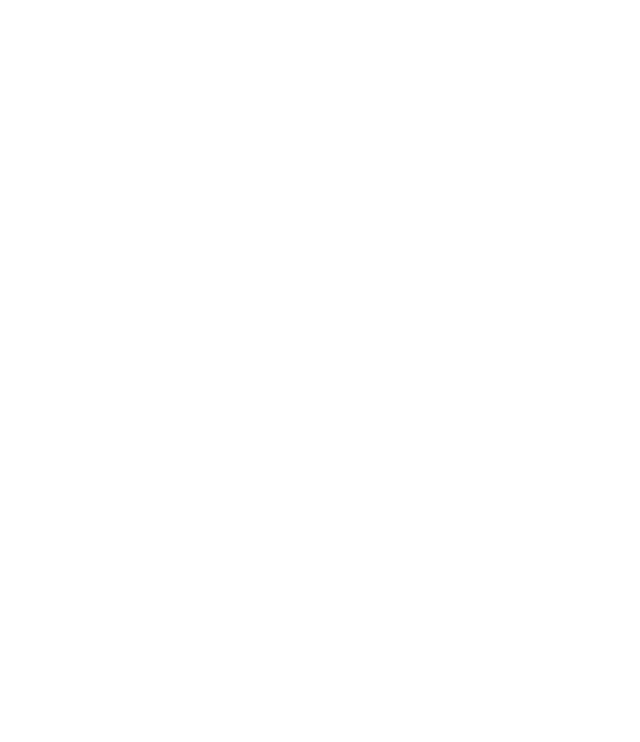
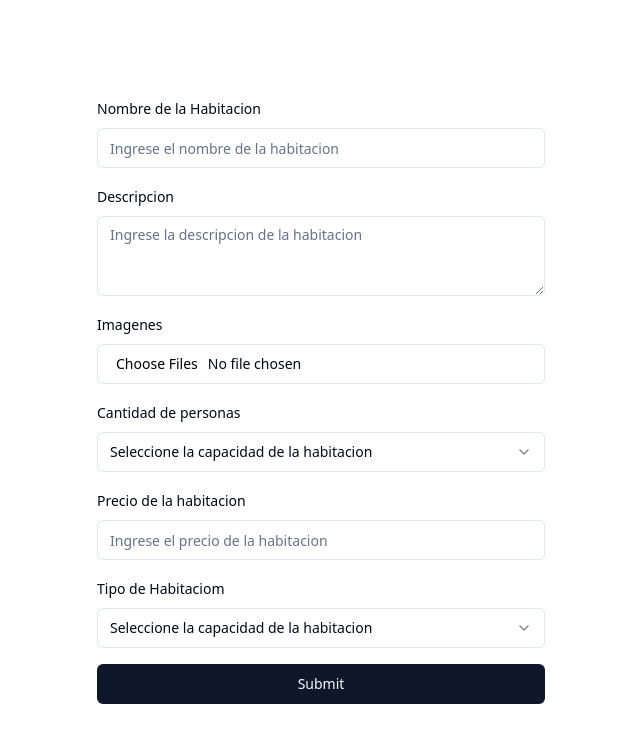
Before and after one commit to JhosepTM/babels-frontend, a React (Vite) app: page /prueba in a window 1280 px wide. Before the commit this address had no page. Shown: the top 742 px of the page, without its empty margins (319-959 px from the left). Built offline with nearby package versions, Linux system fonts and the light colour scheme.

Commit message:
Realizando cambios en la pantalla de registro de habitaciones

```diff
--- a/src/App.tsx
+++ b/src/App.tsx
@@ -11,6 +11,7 @@
 import { jwtDecode } from "jwt-decode";
 import { CustomJwtPayload } from "./entities/customJwtPayload";
 import ErrorPage from "./pages/utils/ErrorPage";
+import RegisterRoomPage from "./pages/FormRoomPage/RegisterRoomPage";
 
 function App() {
   const [isAuthenticated, setIsAuthenticated] = useState(false);
@@ -52,6 +53,7 @@
           <Route path="*" element={<ErrorPage />} />
         )}
         <Route path="/reservas" element={<BookingPage />} />
+        <Route path="/prueba" element={<RegisterRoomPage />} />
       </Routes>
     </Router>
   );
--- a/src/pages/FormRoomPage/FormPage.tsx
+++ b/src/pages/FormRoomPage/FormPage.tsx
@@ -14,6 +14,8 @@
   SelectValue,
 } from "@/components/ui/select";
 import { Textarea } from "@/components/ui/textarea";
+import { Description } from "@radix-ui/react-dialog";
+import { getAuthToken } from "@/services/Login/tokenService";
 
 export const FormPage = () => {
   const [name, setName] = useState("");
@@ -26,6 +28,7 @@
   const [selectedValue, setSelectedValue] = useState("");
   const [price, setPrice] = useState("");
   const [priceError, setPriceError] = useState("");
+  const [capacity, setCapacity] = useState("");
 
   const handleChange = (event: { target: { value: string } }) => {
     setName(event.target.value);
@@ -64,7 +67,11 @@
     setPrice(onlyNumbersAndCurrency);
   };
 
-  const handleRegister = () => {
+  const handleSelectCapacity = (e: SetStateAction<string>) => {
+    setCapacity(e);
+  };
+
+  const handleRegister = async () => {
     console.log(selectedValue);
 
     if (name.trim() === "") {
@@ -105,9 +112,27 @@
       setPriceError("");
     }
 
-    // Aquí puedes agregar más validaciones si es necesario
+    const newRoom = {
+      nameRoom: name,
+      description: Description,
+      state: "Disponible",
+      capacity: capacity,
+      price: price,
+      roomType: selectedValue,
+      hotel_Id: "4",
+    };
+    console.log(newRoom);
 
-    // Lógica para enviar el formulario si todas las validaciones son exitosas
+    try {
+      await fetch("http://localhost:8081/v1/rooms", {
+        method: "POST",
+        headers: {
+          "content-type": "application/json",
+          Authorization: "Bearer" + getAuthToken(),
+        },
+        body: JSON.stringify({ newRoom }),
+      });
+    } catch {}
   };
 
   return (
@@ -194,7 +219,7 @@
 
         <div className="w-full max-w-sm items-center gap-1.5 mt-2">
           <Label className="text-xl">Cantidad</Label>
-          <Select>
+          <Select onValueChange={handleSelectCapacity}>
             <SelectTrigger className="w-[280px] border-b border-gray-500 bg-transparent focus:outline-none">
               <SelectValue placeholder="Seleccionar" />
             </SelectTrigger>
@@ -203,12 +228,12 @@
                 <SelectLabel>
                   Capacidad de personas en la habitacion
                 </SelectLabel>
-                <SelectItem value="one">1 persona</SelectItem>
-                <SelectItem value="two">2 personas</SelectItem>
-                <SelectItem value="three">3 personas</SelectItem>
-                <SelectItem value="four">4 personas</SelectItem>
-                <SelectItem value="five">5 personas</SelectItem>
-                <SelectItem value="six">6 personas</SelectItem>
+                <SelectItem value="1">1 persona</SelectItem>
+                <SelectItem value="2">2 personas</SelectItem>
+                <SelectItem value="3">3 personas</SelectItem>
+                <SelectItem value="4">4 personas</SelectItem>
+                <SelectItem value="5">5 personas</SelectItem>
+                <SelectItem value="6">6 personas</SelectItem>
               </SelectGroup>
             </SelectContent>
           </Select>
--- /dev/null
+++ b/src/pages/FormRoomPage/RegisterRoomPage.tsx
@@ -0,0 +1,219 @@
+import * as z from "zod";
+import { useForm } from "react-hook-form";
+import { zodResolver } from "@hookform/resolvers/zod";
+import {
+  Form,
+  FormControl,
+  FormField,
+  FormItem,
+  FormLabel,
+  FormMessage,
+} from "@/components/ui/form";
+import { Input } from "@/components/ui/input";
+import { Button } from "@/components/ui/button";
+import {
+  SelectValue,
+  SelectTrigger,
+  SelectContent,
+  SelectItem,
+  Select,
+} from "@/components/ui/select";
+import { Textarea } from "@/components/ui/textarea";
+
+const MAX_FILE_SIZE = 500000;
+const ACCEPTED_IMAGE_TYPES = [
+  "image/jpeg",
+  "image/jpg",
+  "image/png",
+  "image/webp",
+];
+
+const formSchema = z.object({
+  roomName: z
+    .string()
+    .min(5, { message: "El nombre esta vacio o es muy corto" })
+    .max(50, { message: "El nombre es muy grande" }),
+
+  roomDescription: z
+    .string()
+    .min(20, { message: "La descripcion esta vacia o es muy corta" })
+    .max(200, { message: "La descripcion es muy grande" }),
+
+  roomImages: z
+    .any()
+    .refine((files) => files?.length == 1, "Image is required.")
+    .refine(
+      (files) => files?.[0]?.size <= MAX_FILE_SIZE,
+      `Max file size is 5MB.`
+    )
+    .refine(
+      (files) => ACCEPTED_IMAGE_TYPES.includes(files?.[0]?.type),
+      ".jpg, .jpeg, .png and .webp files are accepted."
+    ),
+
+  roomCapacity: z.enum(["1", "2", "3", "4", "5", "6"], {
+    required_error: "El campo es requerido",
+  }),
+
+  roomPrice: z.coerce
+    .number({ required_error: "" })
+    .min(1, { message: "El precio esta vacio o es muy pequeño" })
+    .max(100000, { message: "El precio es muy elevado" })
+    .positive({ message: "El precio debe ser mayor a 0" }),
+
+  roomType: z.enum(["Basico", "Medio", "Gold"]),
+
+  emailAddress: z.string().email(),
+});
+export default function Home() {
+  const form = useForm<z.infer<typeof formSchema>>({
+    resolver: zodResolver(formSchema),
+    defaultValues: {
+      roomName: "",
+      roomDescription: "",
+      roomImages: "",
+    },
+  });
+
+  const handleSubmit = (values: z.infer<typeof formSchema>) => {
+    console.log({ values });
+  };
+
+  return (
+    <main className="flex min-h-screen flex-col items-center justify-between p-24">
+      <Form {...form}>
+        <form
+          onSubmit={form.handleSubmit(handleSubmit)}
+          className="max-w-md w-full flex flex-col gap-4"
+        >
+          <FormField
+            control={form.control}
+            name="roomName"
+            render={({ field }) => {
+              return (
+                <FormItem>
+                  <FormLabel>Nombre de la Habitacion</FormLabel>
+                  <FormControl>
+                    <Input
+                      placeholder="Ingrese el nombre de la habitacion"
+                      type="name"
+                      {...field}
+                    />
+                  </FormControl>
+                  <FormMessage />
+                </FormItem>
+              );
+            }}
+          />
+          <FormField
+            control={form.control}
+            name="roomDescription"
+            render={({ field }) => {
+              return (
+                <FormItem>
+                  <FormLabel>Descripcion</FormLabel>
+                  <FormControl>
+                    <Textarea
+                      placeholder="Ingrese la descripcion de la habitacion"
+                      {...field}
+                    />
+                  </FormControl>
+                  <FormMessage />
+                </FormItem>
+              );
+            }}
+          />
+          <FormField
+            control={form.control}
+            name="roomImages"
+            render={({ field }) => {
+              return (
+                <FormItem>
+                  <FormLabel>Imagenes</FormLabel>
+                  <FormControl>
+                    <Input type="file" accept="image/*" multiple {...field} />
+                  </FormControl>
+                  <FormMessage />
+                </FormItem>
+              );
+            }}
+          />
+          <FormField
+            control={form.control}
+            name="roomCapacity"
+            render={({ field }) => {
+              return (
+                <FormItem>
+                  <FormLabel>Cantidad de personas</FormLabel>
+                  <Select onValueChange={field.onChange}>
+                    <FormControl>
+                      <SelectTrigger>
+                        <SelectValue placeholder="Seleccione la capacidad de la habitacion" />
+                      </SelectTrigger>
+                    </FormControl>
+                    <SelectContent>
+                      <SelectItem value="1">1 persona</SelectItem>
+                      <SelectItem value="2">2 personas</SelectItem>
+                      <SelectItem value="3">3 personas</SelectItem>
+                      <SelectItem value="4">4 personas</SelectItem>
+                      <SelectItem value="5">5 personas</SelectItem>
+                      <SelectItem value="6">6 personas</SelectItem>
+                    </SelectContent>
+                  </Select>
+                  <FormMessage />
+                </FormItem>
+              );
+            }}
+          />
+          <FormField
+            control={form.control}
+            name="roomPrice"
+            render={({ field }) => {
+              return (
+                <FormItem>
+                  <FormLabel>Precio de la habitacion</FormLabel>
+                  <FormControl>
+                    <Input
+                      type="number"
+                      placeholder="Ingrese el precio de la habitacion"
+                      {...field}
+                    />
+                  </FormControl>
+                  <FormMessage />
+                </FormItem>
+              );
+            }}
+          />
+          <FormField
+            control={form.control}
+            name="roomType"
+            render={({ field }) => {
+              return (
+                <FormItem>
+                  <FormLabel>Tipo de Habitaciom</FormLabel>
+                  <Select onValueChange={field.onChange}>
+                    <FormControl>
+                      <SelectTrigger>
+                        <SelectValue placeholder="Seleccione la capacidad de la habitacion" />
+                      </SelectTrigger>
+                    </FormControl>
+                    <SelectContent>
+                      <SelectItem value="Basico">Basico</SelectItem>
+                      <SelectItem value="Medio">Medio</SelectItem>
+                      <SelectItem value="Gold">Gold</SelectItem>
+                    </SelectContent>
+                  </Select>
+                  <FormMessage />
+                </FormItem>
+              );
+            }}
+          />
+
+          <Button type="submit" className="w-full">
+            Submit
+          </Button>
+        </form>
+      </Form>
+    </main>
+  );
+}
```
